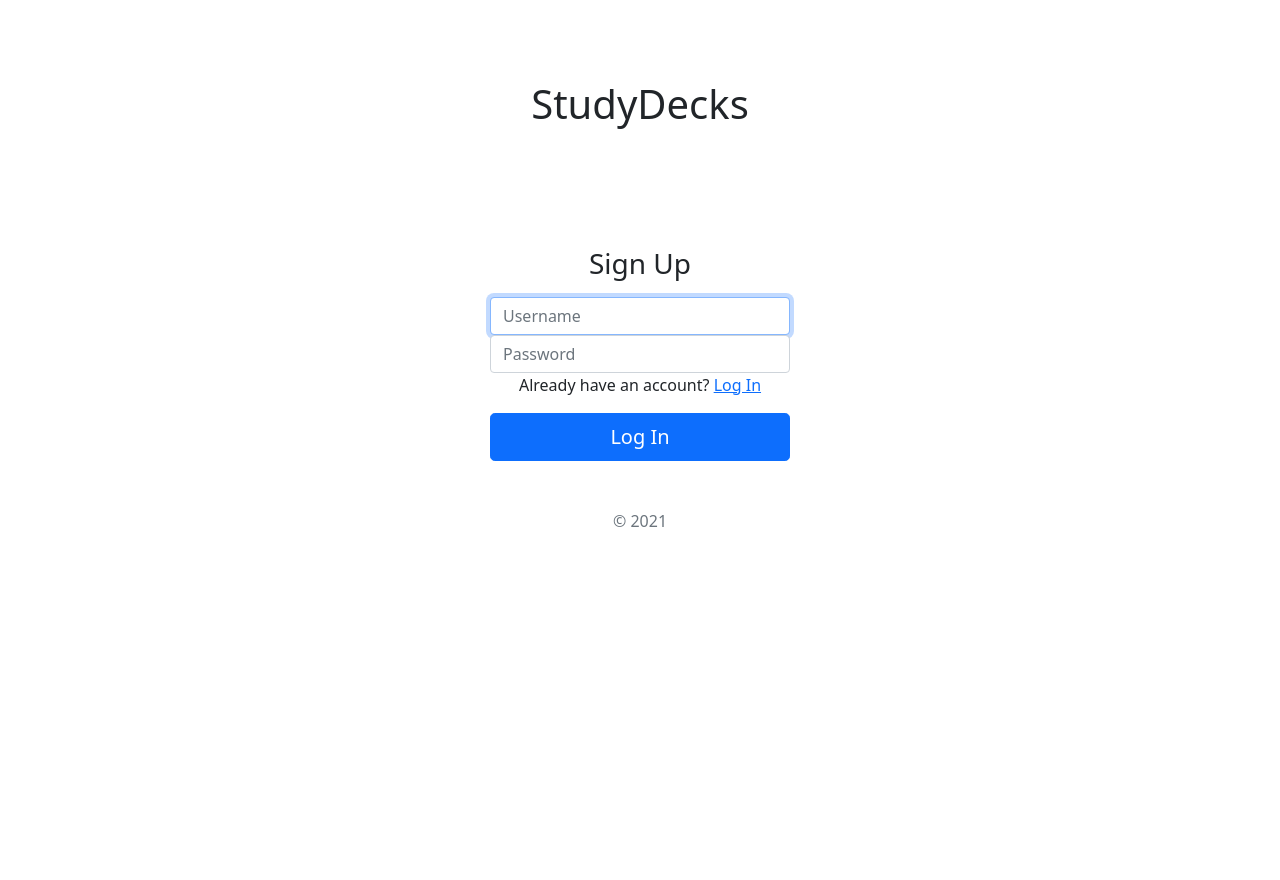
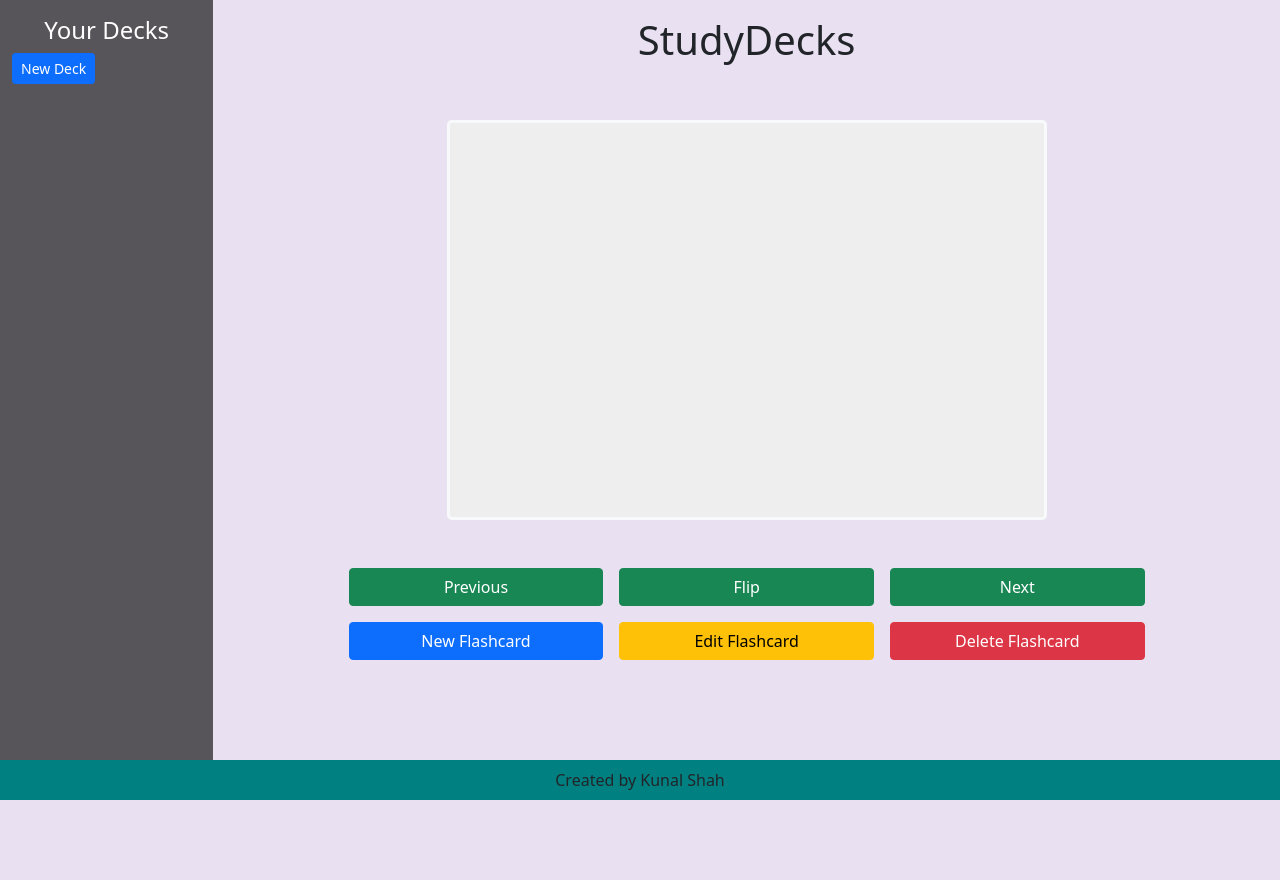
Before and after one commit to kdshah6593/study-decks-frontend, a PHP site: page / in a window 1280 px wide. After the commit the page ends 800 px from the top, so only its background shows below. Run offline with PHP 8.4, Linux system fonts and the light colour scheme.

Commit message:
css for buttons, colors, forms

```diff
--- a/index.html
+++ b/index.html
@@ -24,7 +24,7 @@
             </form>
         </div>
         <!-- Sign Up Screen, hidden show if sign-up button clicked -->
-        <div id="signup-form-div" class="text-center">
+        <div id="signup-form-div" class="text-center" hidden>
             <h1 id="page-header">StudyDecks</h1>
             <form id="signup-form" class="form-signin">
                 <h1 class="h3 mb-3 fw-normal">Sign Up</h1>
@@ -39,14 +39,15 @@
         </div>
 
         <!-- Main Screen Hidden at first, visible after login -->
-        <div id="main-container" class="container-fluid container-cover" hidden>
+        <div id="main-container" class="container-fluid container-cover">
             <div class='row'>
 
-                <div id="left-container" class="col-2 border border-primary">
+                <div id="left-container" class="container col-2">
                     <div id='decks-list-div'>
-                        <h4>Your Decks</h4>
+                        <h4 id="deck-title" class="text-center">Your Decks</h4>
                         <button id='new-deck-btn' class="btn btn-sm btn-primary">New Deck</button>
-                        <ul id='decks-list' class="list-unstyled">
+                        <br><br>
+                        <ul id='decks-list' class="list-unstyled list-group list-group-flush">
                             <li id='new-deck' style="display:none;">
                                 <form id='new-deck-form'>
                                     <input id='input-title' type='text' name='title' value="" placeholder="Enter Deck Title">
@@ -57,27 +58,31 @@
                         </ul>
 
                     </div>
-                    <footer class="footer fixed-bottom">
-                        <span>Created by Kunal Shah</span>
-                    </footer>
                 </div>
 
-                <div id="right-container" class="col-10 border border-danger">
-                    <div id="flashcard-container" class="container-md border border-warning">
-                        <p>FLASHCARD GOES HERE</p>
+                <div id="right-container" class="container col-10">
+                    <h1 id="page-title" class="text-center">StudyDecks</h1>
+                    <div id="flashcard-container" class="container border border-3 rounded-3 border-light text-center">
                     </div>
-                    <div id="flashcard-buttons" class="container-md border border-success">
-                        <button id="previous-btn" class="btn btn-info">Previous</button>
-                        <button id="next-btn" class="btn btn-info">Next</button>
-                        <button id="flip-btn" class="btn btn-info">Flip</button>
-                        <button id="new-flashcard-btn" class="btn btn-info">New Flashcard</button>
-                        <button id="edit-flashcard-btn" class="btn btn-info">Edit Flashcard</button>
-                        <button id="delete-flashcard-btn" class="btn btn-danger">Delete Flashcard</button>
+                    <div id="flashcard-buttons" class="container">
+                        <div class="row d-flex justify-content-center">
+                            <button id="previous-btn" class="btn btn-success m-2 col-3">Previous</button>
+                            <button id="flip-btn" class="btn btn-success m-2 col-3">Flip</button>
+                            <button id="next-btn" class="btn btn-success m-2 col-3">Next</button>
+                        </div>
+                        <div class="row d-flex justify-content-center">
+                            <button id="new-flashcard-btn" class="btn btn-primary m-2 col-3">New Flashcard</button>
+                            <button id="edit-flashcard-btn" class="btn btn-warning m-2 col-3">Edit Flashcard</button>
+                            <button id="delete-flashcard-btn" class="btn btn-danger m-2 col-3">Delete Flashcard</button>
+                        </div>
                     </div>
                 </div>
 
             </div>
         </div>
+        <footer class="footer fixed-bottom text-center">
+            <span>Created by Kunal Shah</span>
+        </footer>
 
 
         <!--JS Scripts -->
--- a/src/deck.js
+++ b/src/deck.js
@@ -23,6 +23,8 @@ class Deck {
         const deckLi = document.createElement('li');
         const deckP = document.createElement('p');
         const deckDelBtn = document.createElement('button');
+
+        deckLi.className = 'list-group-item d-flex justify-content-between align-items-center"'
 
         deckLi.dataset.id = deckCount
         deckLi.id = this.title
--- a/style.css
+++ b/style.css
@@ -10,15 +10,23 @@ html, body, #main-container {
     height: 100vh;
 }
 
+#right-container {
+    background-color: #E9E0F1;
+}
+
+#left-container {
+    background-color: #57545A;
+}
+
 #flashcard-container {
     height: 50vh;
     width: 75vh;
-    margin-top: 10vh;
+    margin-top: 7vh;
+    background-color: #EEEEEE;
 }
 
 #flashcard-buttons {
     margin-top: 5vh;
-    align-items: center;
 }
 
 li {
@@ -28,6 +36,11 @@ li {
 
 li p {
     cursor: pointer;
+    font-size: 1em;
+    font-weight: 700;
+    margin-top: 5px;
+    margin-bottom: -5px;
+
 }
 
 .form-signin {
@@ -40,3 +53,31 @@ li p {
 #page-header {
     margin-top: 10vh;
 }
+
+#page-title {
+    margin-top: 2vh;
+}
+
+#front {
+    margin-top: 17vh;
+    font-size: 3vw;
+}
+
+#back {
+    margin-top: 17vh;
+    font-size: 2vw;
+}
+
+.footer {
+    background-color: teal;
+    overflow: hidden;
+    position: fixed;
+    bottom: 0;
+    width: 100%;
+    padding: 8px 10px;
+}
+
+#deck-title {
+    margin-top: 2vh;
+    color: #fff;
+}
```
Also changed, not shown: Notes.md (+12 -0 lines).
